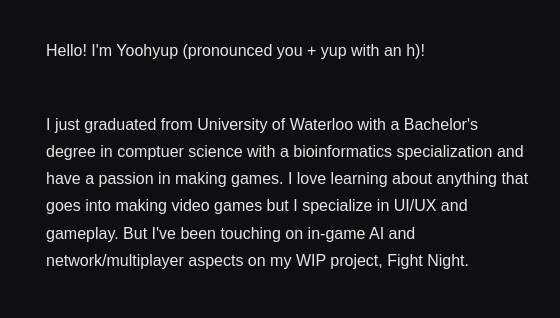
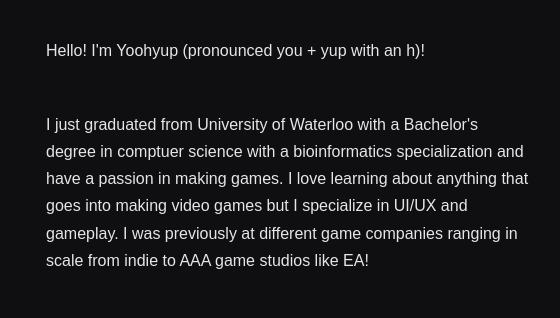
Before and after one commit to yooooop/yooooop.github.io, a plain HTML site: page index.html in a window 1280 px wide. Shown: the part 135-453 px from the top of the page, 619-1179 px from the left. Drawn offline with Linux system fonts and the light colour scheme.

Commit message:
update index.html

```diff
--- a/index.html
+++ b/index.html
@@ -43,7 +43,7 @@
                 I just graduated from University of Waterloo with a
                 Bachelor's degree in comptuer science with a bioinformatics specialization and have a passion in making
                 games. I love learning about anything that goes into making video games but I specialize in UI/UX and gameplay.
-                But I've been touching on in-game AI and network/multiplayer aspects on my WIP project, Fight Night.
+                I was previously at different game companies ranging in scale from indie to AAA game studios like EA!
             </p>
 
             <p>
```
